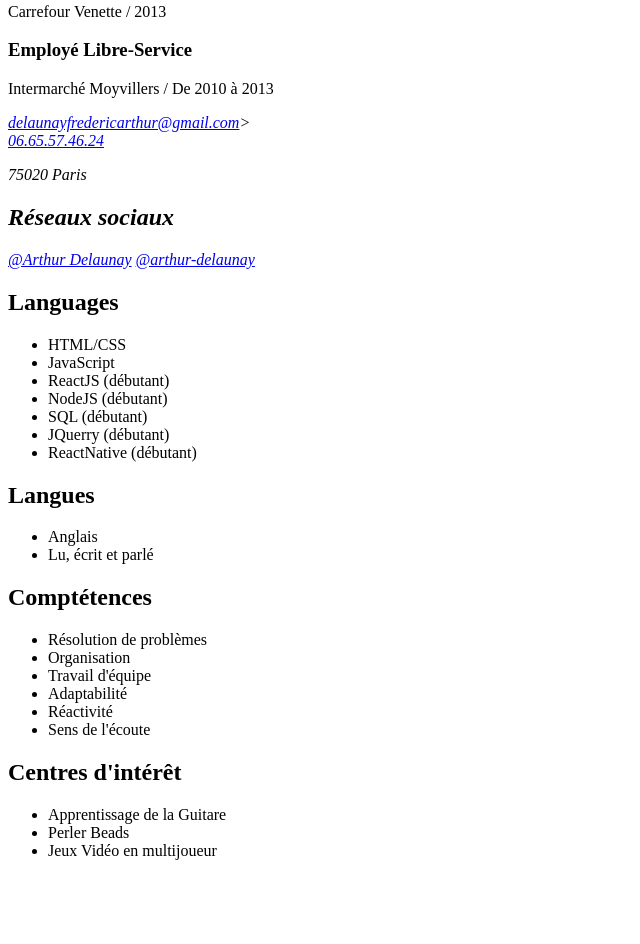
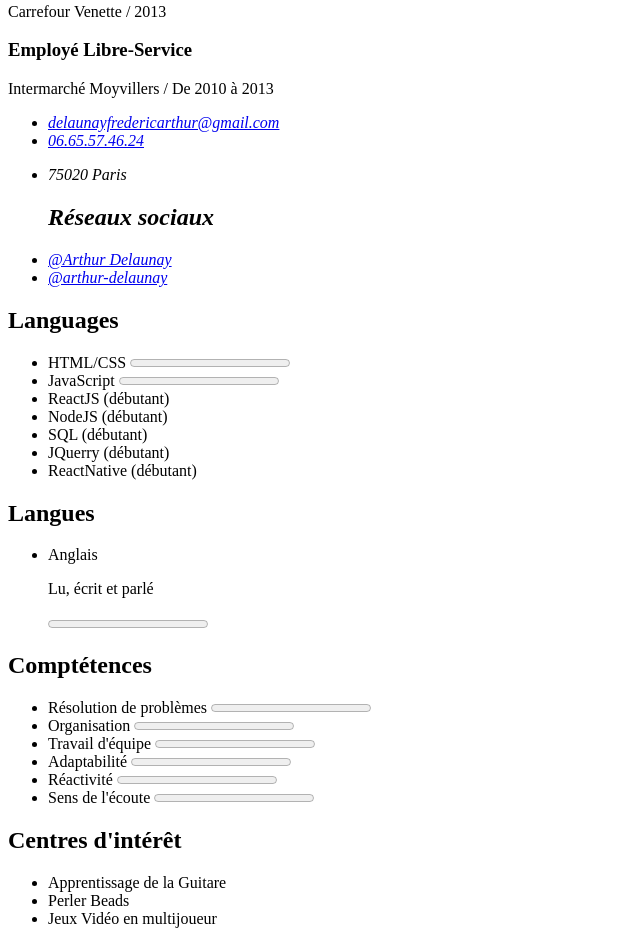
Before and after one commit to ArthurDelaunay/CV, a plain HTML site: page index.html in a window 1280 px wide. Shown: the part 1089-2033 px from the top of the page, without its empty margins (0-640 px from the left). Before the commit the page ends 1965 px from the top, so only its background shows below. Drawn offline with Linux system fonts and the light colour scheme.

Commit message:
corrections

```diff
--- a/index.html
+++ b/index.html
@@ -1,5 +1,5 @@
 <!DOCTYPE html>
-<html lang="en">
+<html lang="fr">
 
 <head>
 	<meta charset="UTF-8">
@@ -118,20 +118,28 @@
 	<aside>
 		<address>
 			<!-- mettre les icones -->
-			<a href="mailto:delaunayfredericarthur@gmail.com">delaunayfredericarthur@gmail.com</a>><br />
-			<a href="tel:+33665574624">06.65.57.46.24</a>
-			<P>75020 Paris</P>
-			<h2>Réseaux sociaux</h2>
-			<a href="https://github.com/ArthurDelaunay" target="_blank">@Arthur Delaunay</a>
-			<a href="https://www.linkedin.com/in/arthur-delaunay/" target="_blank">@arthur-delaunay</a>
+			<ul>
+				<li><a href="mailto:delaunayfredericarthur@gmail.com">delaunayfredericarthur@gmail.com</a></li>
+				<li><a href="tel:+33665574624">06.65.57.46.24</a></li>
+				<li><P>75020 Paris</P></li>
+			</ul>
+			<ul>
+				<h2>Réseaux sociaux</h2>
+				<li><a href="https://github.com/ArthurDelaunay" target="_blank">@Arthur Delaunay</a></li>
+				<li><a href="https://www.linkedin.com/in/arthur-delaunay/" target="_blank">@arthur-delaunay</a></li>
+			</ul>
 		</address>
 		<!-- ajout barre de progression -->
 		<article>
 			<h2>Languages</h2>
 
 			<ul>
-				<li>HTML/CSS</li>
-				<li>JavaScript</li>
+				<li>HTML/CSS
+					<progress value="" max=""/>
+				</li>
+				<li>JavaScript
+					<progress value="" max=""/>
+				</li>
 				<li>ReactJS (débutant)</li>
 				<li>NodeJS (débutant)</li>
 				<li>SQL (débutant)</li>
@@ -142,19 +150,34 @@
 		<article>
 			<h2>Langues</h2>
 			<ul>
-				<li>Anglais</li>
-				<li>Lu, écrit et parlé</li>
+				<li><p>Anglais</p>
+					<p>Lu, écrit et parlé</p>
+					<progress value="" max=""/>
+				</li>
+
 			</ul>
 		</article>
 		<article>
 			<h2>Comptétences</h2>
 			<ul>
-				<li>Résolution de problèmes</li>
-				<li>Organisation</li>
-				<li>Travail d'équipe</li>
-				<li>Adaptabilité</li>
-				<li>Réactivité</li>
-				<li>Sens de l'écoute</li>
+				<li>Résolution de problèmes
+					<progress value="" max=""/>
+				</li>
+				<li>Organisation
+					<progress value="" max=""/>
+				</li>
+				<li>Travail d'équipe
+					<progress value="" max=""/>
+				</li>
+				<li>Adaptabilité
+					<progress value="" max=""/>
+				</li>
+				<li>Réactivité
+					<progress value="" max=""/>
+				</li>
+				<li>Sens de l'écoute
+					<progress value="" max=""/>
+				</li>
 			</ul>
 		</article>
 		<article>
```
